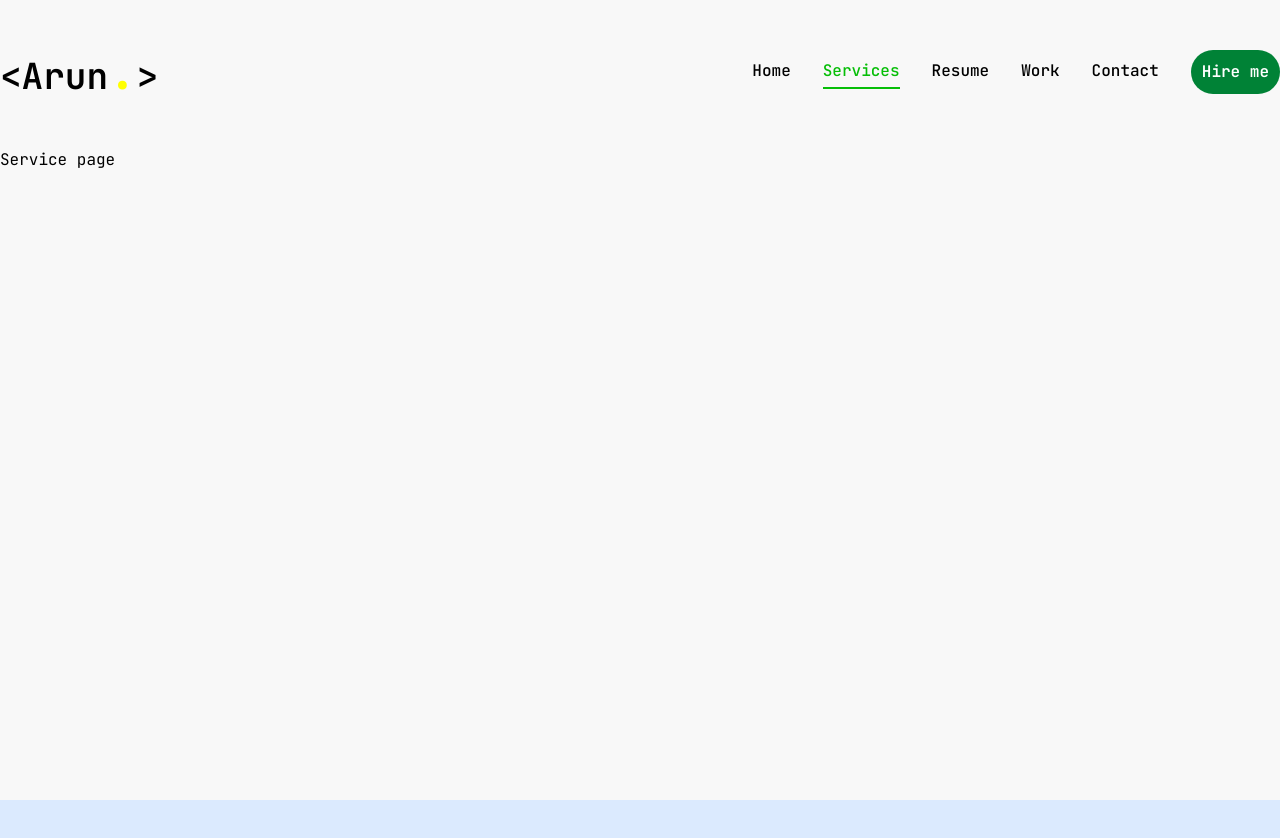
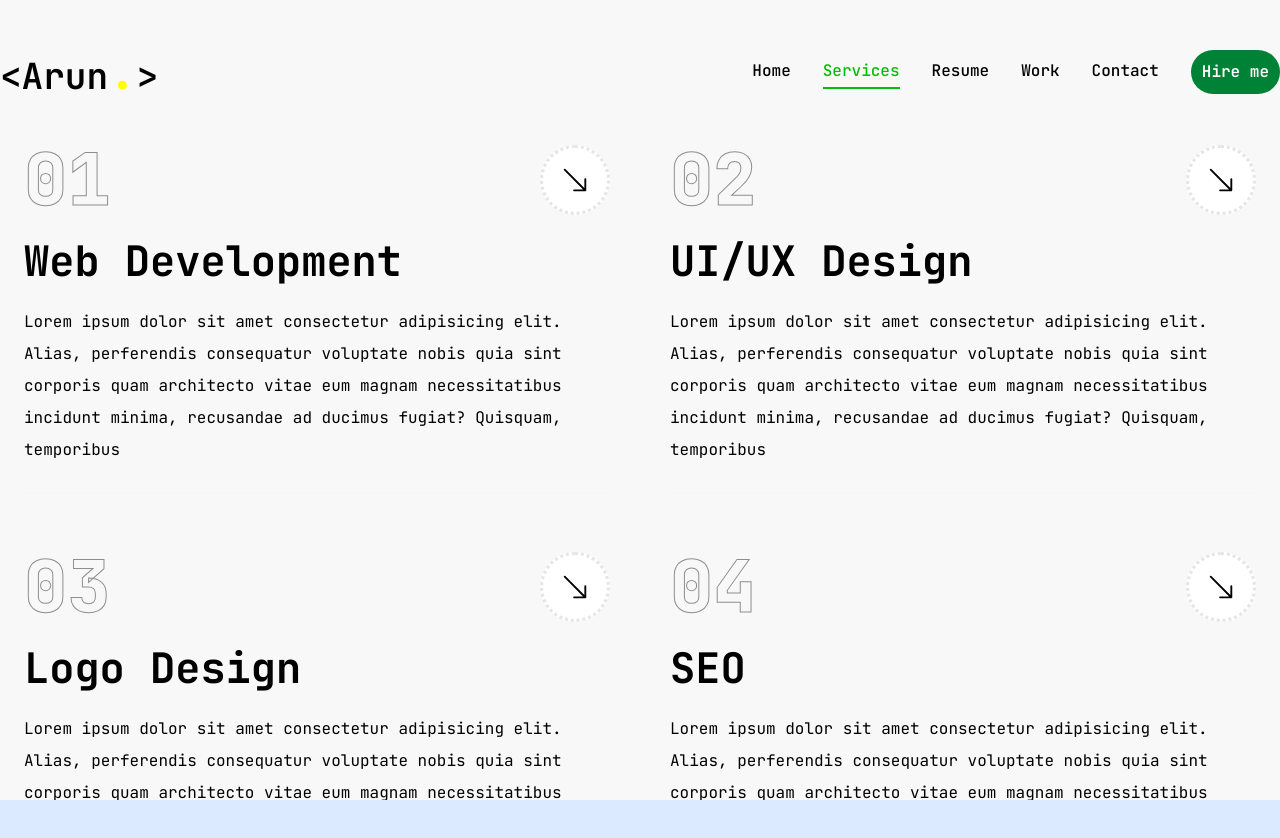
Before and after one commit to Arunvarma29/myportfolio, a Next.js app: page /services in a window 1280 px wide. Shown: the top 838 px of the page. Before the commit the page ends 800 px from the top, so only its background shows below. Built offline with nearby package versions, Linux system fonts and the light colour scheme.

Commit message:
service page completed

```diff
--- a/src/app/globals.css
+++ b/src/app/globals.css
@@ -65,7 +65,7 @@
   --muted-foreground: oklch(0.556 0 0);
   --accent: oklch(69.499% 0.23462 142.54);
   --accent-foreground: oklch(0.205 0 0);
-   --avatar-ring: #7C3AED;
+  --avatar-ring: #7C3AED;
   --avatar-bg: #F5F3FF;
   --destructive: oklch(0.577 0.245 27.325);
   --border: oklch(0.922 0 0);
@@ -148,4 +148,12 @@
   html {
     @apply font-sans;
   }
+
+  .text-outline {
+    -webkit-text-stroke: 1px #8c8f8d;
+  }
+
+  .text-outline-hover {
+    -webkit-text-stroke: 1px #00ff99;
+  }
 }
--- a/src/app/resume/page.jsx
+++ b/src/app/resume/page.jsx
@@ -1,11 +1,183 @@
-import React from 'react'
+"use client";
+
+import { FaHtml5, FaCss3, FaJs, FaReact, FaNodeJs } from "react-icons/fa";
+
+import {
+  SiTailwindcss,
+  SiNextdotjs,
+  SiPostgresql,
+  SiMongodb,
+} from "react-icons/si";
+
+
+import { Tabs,TabsContent,TabsList,TabsTrigger } from "@/components/ui/tabs";
+
+import { Tooltip,TooltipContent,TooltipProvider,TooltipTrigger } from "@/components/ui/tooltip";
+
+import { ScrollArea } from "@/components/ui/scroll-area";
+import {motion} from "motion/react"
+
+//about data
+const about = {
+  title: "About me",
+  description:
+    "Lorem ipsum dolor sit amet consectetur, adipisicing elit. Quidem illo, neque doloribus atque perferendis porro nulla vitae laborum harum qui recusandae, saepe rerum veniam.",
+  info: [
+    {
+      fieldName: "Name",
+      fieldValue: "Arun Varma",
+    },
+    {
+      fieldName: "Phone",
+      fieldValue: "+91 82618 82236",
+    },
+    {
+      fieldName: "Experience",
+      fieldValue: "+1 Year",
+    },
+    {
+      fieldName: "Nationality",
+      fieldValue: "Indian",
+    },
+    {
+      fieldName: "Email",
+      fieldValue: "varmaarun580@gmail.com",
+    },
+    {
+      fieldName: "Freelance",
+      fieldValue: "Available",
+    },
+    {
+      fieldName: "Language",
+      fieldValue: "English",
+    },
+  ],
+};
+
+//experience data
+const experience = {
+  icon: "/assets/resume/",
+  title: "My experience",
+  description:
+    "Lorem ipsum dolor sit amet consectetur, adipisicing elit. Quidem illo, neque doloribus atque perferendis porro nulla vitae laborum harum qui recusandae, saepe rerum veniam.",
+  info: [
+    {
+      comapany: "Freelance",
+      position: "Freelance Web Startup",
+      duration: "2024 - Present",
+    },
+    {
+      comapany: "Almabetter",
+      position: "Full Stack Developer",
+      duration: "2025 - 2026",
+    },
+  ],
+};
+
+const education = {
+  icon: "/assets/resume/",
+  title: "My education",
+  description:
+    "Lorem ipsum dolor sit amet consectetur, adipisicing elit. Quidem illo, neque doloribus atque perferendis porro nulla vitae laborum harum qui recusandae, saepe rerum veniam.",
+  info: [
+    {
+      institutiion: "Almabetter",
+      degree:
+        "Professional Fellowship in Software Engineering with AI & DevOps",
+      duration: "2025 - Present",
+    },
+    {
+      institutiion: "Sadguru Gadge Maharaj College, Karad",
+      degree: "B.Sc. in Computer Science",
+      duration: "2021 - 2024",
+    },
+  ],
+};
+
+const skills = {
+  title: "My Skills",
+  description:
+    "Lorem ipsum dolor sit amet consectetur, adipisicing elit. Quidem illo, neque doloribus atque perferendis porro nulla vitae laborum harum qui recusandae, saepe rerum veniam.",
+  skillList: [
+    {
+      icon: <FaHtml5 />,
+      name: "Html 5",
+    },
+    {
+      icon: <FaCss3 />,
+      name: "CSS",
+    },
+    {
+      icon: <FaJs />,
+      name: "Javascript",
+    },
+    {
+      icon: <FaNodeJs />,
+      name: "NodeJs",
+    },
+    {
+      icon: <FaReact />,
+      name: "React.js",
+    },
+    {
+      icon: <SiNextdotjs />,
+      name: "Next.js",
+    },
+    {
+      icon: <SiTailwindcss />,
+      name: "TailwindCSS",
+    },
+    {
+      icon: <SiMongodb />,
+      name: "MongoDB",
+    },
+    {
+      icon: <SiPostgresql />,
+      name: "PostgreSQL",
+    },
+  ],
+};
+
+
 
 const Resume = () => {
   return (
-    <div>
-      Resume page
-    </div>
+    <motion.div
+    initial={{opacity:0}}
+    animate={{
+      opacity:1,
+      transition:{delay:2.4, duration:0.4, ease:"easeIn"},
+    }}
+    className="min-h-[80vh] flex items-center justify-center py-12 xl:py-0"
+    >
+      <div className="container mx-auto">
+        <Tabs
+        defaultValue="experience"
+        className="flex flex-col xl:flex-row gap-15"
+        >
+          <TabsList className="flex flex-col w-full max-w-95 mx-auto xl:mx-0">
+            <TabsTrigger value="experience">Experience</TabsTrigger>
+            <TabsTrigger value="education">Education</TabsTrigger>
+            <TabsTrigger value="skills">Skills</TabsTrigger>
+            <TabsTrigger value="about">About me</TabsTrigger>
+          </TabsList>
+
+          {/* content */}
+          <div className="min-h-[70vh] w-full">
+
+          {/* experience */}
+          <TabsContent value="experience" className="w-full">
+
+          </TabsContent>
+
+          </div>
+        </Tabs>
+      </div>
+
+
+
+    </motion.div>
   )
-}
+};
 
-export default Resume
+export default Resume;
--- a/src/app/services/page.jsx
+++ b/src/app/services/page.jsx
@@ -1,7 +1,87 @@
-import React from "react";
+"use client";
+
+import { BsArrowDownRight } from "react-icons/bs";
+import Link from "next/link";
+
+const services = [
+  {
+    num: "01",
+    title: "Web Development",
+    description:
+      "Lorem ipsum dolor sit amet consectetur adipisicing elit. Alias, perferendis consequatur voluptate nobis quia sint corporis quam architecto vitae eum magnam necessitatibus incidunt minima, recusandae ad ducimus fugiat? Quisquam, temporibus",
+    href: "",
+  },
+  {
+    num: "02",
+    title: "UI/UX Design",
+    description:
+      "Lorem ipsum dolor sit amet consectetur adipisicing elit. Alias, perferendis consequatur voluptate nobis quia sint corporis quam architecto vitae eum magnam necessitatibus incidunt minima, recusandae ad ducimus fugiat? Quisquam, temporibus",
+    href: "",
+  },
+  {
+    num: "03",
+    title: "Logo Design",
+    description:
+      "Lorem ipsum dolor sit amet consectetur adipisicing elit. Alias, perferendis consequatur voluptate nobis quia sint corporis quam architecto vitae eum magnam necessitatibus incidunt minima, recusandae ad ducimus fugiat? Quisquam, temporibus",
+    href: "",
+  },
+  {
+    num: "04",
+    title: "SEO ",
+    description:
+      "Lorem ipsum dolor sit amet consectetur adipisicing elit. Alias, perferendis consequatur voluptate nobis quia sint corporis quam architecto vitae eum magnam necessitatibus incidunt minima, recusandae ad ducimus fugiat? Quisquam, temporibus",
+    href: "",
+  },
+];
+
+import { easeIn, motion } from "motion/react";
 
 const Sevices = () => {
-  return <div> Service page</div>;
+  return (
+    <section className="min-h-[80vh] flex flex-col justify-center py-12 px-6 xl:py-0">
+      <div className="container mx-auto">
+        <motion.div
+          initial={{ opacity: 0 }}
+          animate={{
+            opacity: 1,
+            transition: { delay: 2.4, duration: 0.3, ease: "easeIn" },
+          }}
+          className="grid grid-cols-1 md:grid-cols-2 gap-15"
+        >
+          {services.map((service, index) => {
+            return (
+              <div
+                key={index}
+                className="flex-1 flex flex-col justify-center gap-6 group"
+              >
+                {/* top */}
+                <div className="w-full  flex justify-between items-center">
+                  <div className="text-7xl font-extrabold text-outline group-hover:text-accent text-transparent transition-all duration-500">
+                    {service.num}
+                  </div>
+                  <Link
+                    href={service.href}
+                    className="w-17.5 h-17.5 rounded-full bg-white  group-hover:bg-accent transition-all duration-500 flex justify-center items-center hover:-rotate-45 border-dotted border-3"
+                  >
+                    <BsArrowDownRight className="text-3xl" />
+                  </Link>
+                </div>
+
+                {/* title */}
+                <h2 className="text-[42px] font-bold leading-none dark:text-white  group-hover:text-accent transition-all duration-500">
+                  {service.title}
+                </h2>
+                {/* description */}
+                <p className="dark:text-white/80">{service.description}</p>
+                {/* border */}
+                <div className="border-b border-white/20 w-full"></div>
+              </div>
+            );
+          })}
+        </motion.div>
+      </div>
+    </section>
+  );
 };
 
 export default Sevices;
--- a/src/components/ui/tabs.jsx
+++ b/src/components/ui/tabs.jsx
@@ -23,7 +23,7 @@ function Tabs({
 }
 
 const tabsListVariants = cva(
-  "group/tabs-list inline-flex w-fit items-center justify-center rounded-lg p-[3px] text-muted-foreground group-data-horizontal/tabs:h-8 group-data-vertical/tabs:h-fit group-data-vertical/tabs:flex-col data-[variant=line]:rounded-none",
+  "inline-flex h-auto rounded-md p-1 w-fit text-gray-900 ",
   {
     variants: {
       variant: {
@@ -60,10 +60,7 @@ function TabsTrigger({
     <TabsPrimitive.Tab
       data-slot="tabs-trigger"
       className={cn(
-        "relative inline-flex h-[calc(100%-1px)] flex-1 items-center justify-center gap-1.5 rounded-md border border-transparent px-1.5 py-0.5 text-sm font-medium whitespace-nowrap text-foreground/60 transition-all group-data-vertical/tabs:w-full group-data-vertical/tabs:justify-start hover:text-foreground focus-visible:border-ring focus-visible:ring-[3px] focus-visible:ring-ring/50 focus-visible:outline-1 focus-visible:outline-ring disabled:pointer-events-none disabled:opacity-50 has-data-[icon=inline-end]:pr-1 has-data-[icon=inline-start]:pl-1 aria-disabled:pointer-events-none aria-disabled:opacity-50 dark:text-muted-foreground dark:hover:text-foreground group-data-[variant=default]/tabs-list:data-active:shadow-sm group-data-[variant=line]/tabs-list:data-active:shadow-none [&_svg]:pointer-events-none [&_svg]:shrink-0 [&_svg:not([class*='size-'])]:size-4",
-        "group-data-[variant=line]/tabs-list:bg-transparent group-data-[variant=line]/tabs-list:data-active:bg-transparent dark:group-data-[variant=line]/tabs-list:data-active:border-transparent dark:group-data-[variant=line]/tabs-list:data-active:bg-transparent",
-        "data-active:bg-background data-active:text-foreground dark:data-active:border-input dark:data-active:bg-input/30 dark:data-active:text-foreground",
-        "after:absolute after:bg-foreground after:opacity-0 after:transition-opacity group-data-horizontal/tabs:after:inset-x-0 group-data-horizontal/tabs:after:bottom-[-5px] group-data-horizontal/tabs:after:h-0.5 group-data-vertical/tabs:after:inset-y-0 group-data-vertical/tabs:after:-right-1 group-data-vertical/tabs:after:w-0.5 group-data-[variant=line]/tabs-list:data-active:after:opacity-100",
+        "inline-flex items-center text-base w-full bg-[#27272c] justify-center whitespace-nowrap dark:text-white rounded-lg p-3 text-balance font-medium ring-offset-white transition-all disabled:pointer-events-none disabled:opacity-50 data=[state=active]:bg-accent data-[state=active]:text-black data-[state=active]:font-bold data-[state=active]:shadow-sm",
         className
       )}
       {...props}
```
